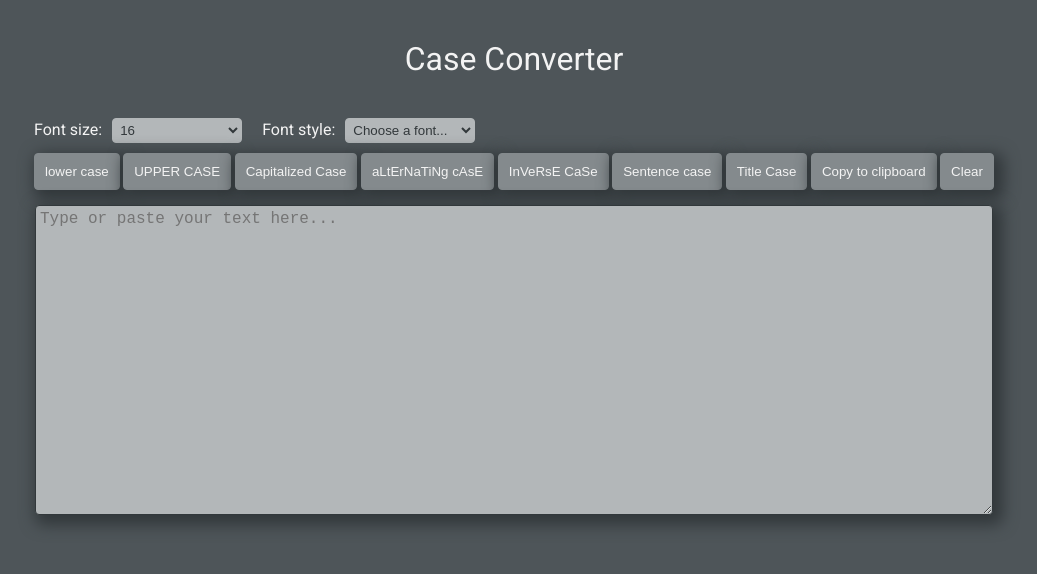
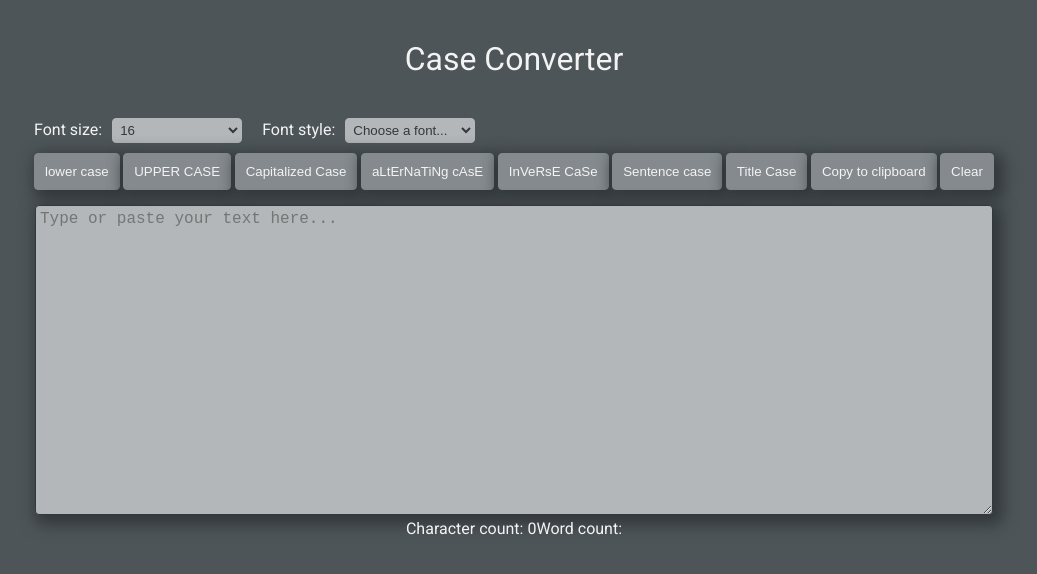
Before and after one commit to katmart93/case-converter-app, a React (Create React App) app: page / in a window 1280 px wide. Shown: the top 574 px of the page, without its empty margins (126-1163 px from the left). Built offline with nearby package versions, Linux system fonts and the light colour scheme; a web font is replaced by a local one.

Commit message:
character count displayed on the page

```diff
--- a/src/App.js
+++ b/src/App.js
@@ -1,9 +1,10 @@
-import { useState } from "react";
+import { useState, useEffect } from "react";
 
 // components
 import Title from "./components/Title";
 import Options from "./components/Options";
 import Input from "./components/Input";
+import Stats from "./components/Stats";
 
 //styles
 import "./App.css";
@@ -13,8 +14,13 @@ function App() {
   const [fontSize, setFontSize] = useState("16px");
   const [fontStyle, setFontStyle] = useState("");
   const [textCopied, setTextCopied] = useState(false);
+  const [charCount, setCharCount] = useState(0);
 
   console.log(text);
+  useEffect(() => {
+    setCharCount(text.length);
+  }, [text]);
+
   const lowerCase = () => {
     setText(text.toLowerCase());
   };
@@ -133,6 +139,7 @@ function App() {
           fontSize={fontSize}
           fontStyle={fontStyle}
         />
+        <Stats charCount={charCount} />
       </div>
     </div>
   );
--- a/src/components/Stats.jsx
+++ b/src/components/Stats.jsx
@@ -1,9 +1,9 @@
 import React from "react";
 
-export default function Stats() {
+export default function Stats({ charCount }) {
   return (
     <div className="stats">
-      <span>Character count:</span>
+      <span>Character count: {charCount}</span>
       <span>Word count:</span>
     </div>
   );
```
